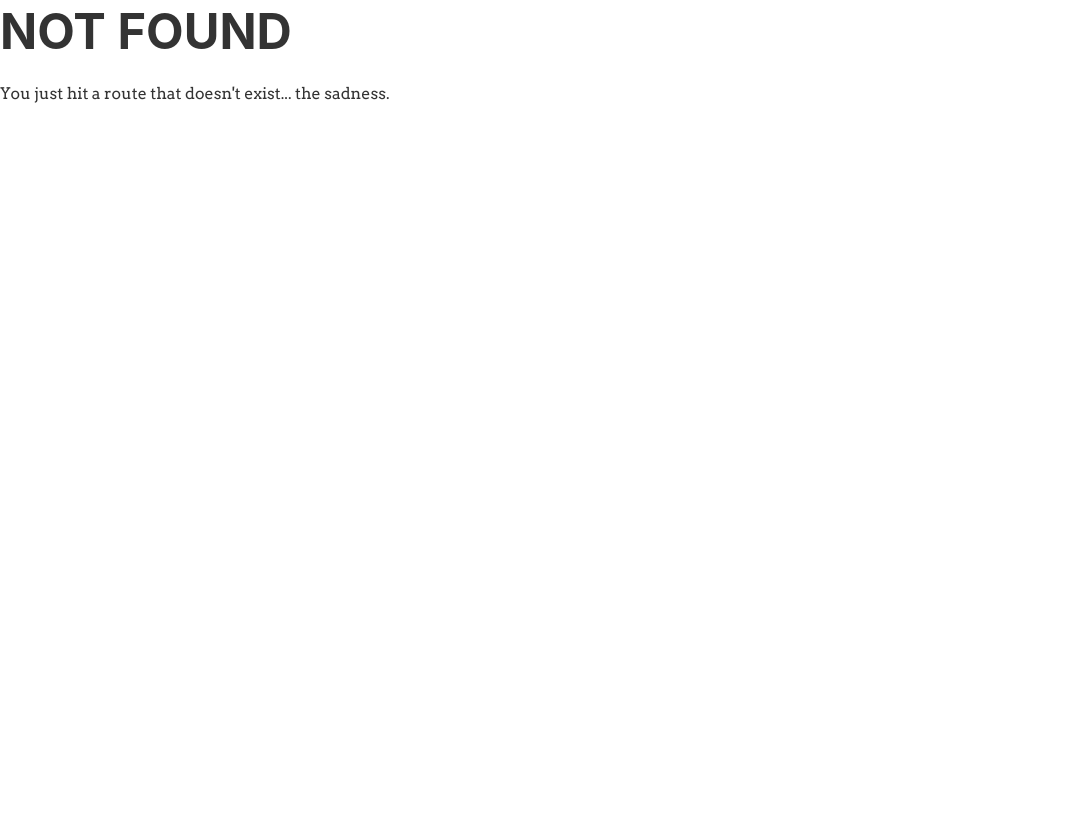
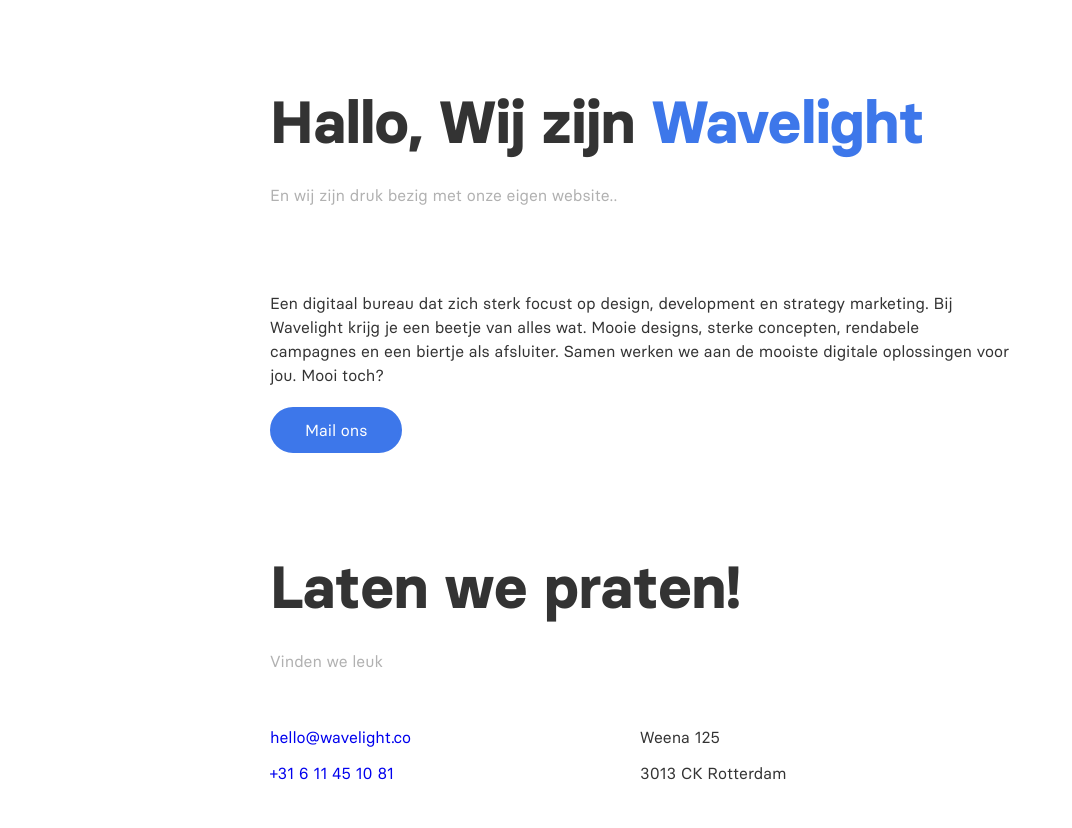
Before and after one commit to DennisTimmers01/wavelight.co, a Gatsby site: page /placeholder in a window 1280 px wide. Before the commit this address had no page. Shown: the whole page, without its empty margins (0-1072 px from the left). Before the commit the page ends 800 px from the top, so only its background shows below. Built offline with nearby package versions, Linux system fonts and the light colour scheme; Gatsby itself is replaced by a stand-in of ours.

Commit message:
feat(placeholder): add placeholder

```diff
--- a/gatsby-config.js
+++ b/gatsby-config.js
@@ -1,4 +1,4 @@
-const path = require('path');
+const path = require('path')
 
 module.exports = {
   siteMetadata: {
@@ -19,31 +19,23 @@
         icon: 'src/images/gatsby-icon.png', // This path is relative to the root of the site.
       },
     },
-    {
-      resolve: 'gatsby-plugin-web-font-loader',
-      options: {
-        google: {
-          families: ['arvo', 'heebo']
-        }
-      }
-    },
     'gatsby-plugin-offline',
     {
       resolve: `gatsby-source-filesystem`,
       options: {
         name: `images`,
-        path: path.join(__dirname, `src`, `images`)
-      }
+        path: path.join(__dirname, `src`, `images`),
+      },
     },
     {
       resolve: `gatsby-source-filesystem`,
       options: {
         name: `markdown-pages`,
-        path: path.join(__dirname, `src`, `markdown-files`)
-      }
+        path: path.join(__dirname, `src`, `markdown-files`),
+      },
     },
     'gatsby-transformer-remark',
     'gatsby-transformer-sharp',
-    'gatsby-plugin-sharp'
+    'gatsby-plugin-sharp',
   ],
 }
--- a/src/components/common/Button/styled/index.jsx
+++ b/src/components/common/Button/styled/index.jsx
@@ -1,21 +1,24 @@
-import styled, {css} from 'styled-components';
+import styled, { css } from 'styled-components'
 
 export default styled.button`
   padding-top: ${p => p.theme.sizes.xs};
-  padding-right: ${p => p.theme.sizes.md};
+  padding-right: ${p => p.theme.sizes.lg};
   padding-bottom: ${p => p.theme.sizes.xs};
-  padding-left: ${p => p.theme.sizes.md};
+  padding-left: ${p => p.theme.sizes.lg};
   margin-bottom: ${p => p.theme.sizes.sm};
   color: ${p => p.theme.colors.primary};
   background: ${p => p.theme.colors.white};
   border: 3px solid ${p => p.theme.colors.primary};
+  border-radius: 30px;
 
   &:hover {
     color: ${p => p.theme.colors.white};
     background: ${p => p.theme.colors.primary};
-  };
+  }
 
-  ${p => p.inverted && css`
+  ${p =>
+    p.inverted &&
+    css`
       color: ${p => p.theme.colors.white};
       background: ${p => p.theme.colors.primary};
 
@@ -23,5 +26,5 @@
         color: ${p => p.theme.colors.primary};
         background: ${p => p.theme.colors.white};
       }
-  `}
+    `};
 `
--- /dev/null
+++ b/src/components/common/Container/Column/styled/index.jsx
@@ -0,0 +1,9 @@
+import styled from 'styled-components'
+
+export default styled.div`
+  width: 100%;
+
+  @media screen and (min-width: 1024px) {
+    width: ${p => p.columnWidth || `100%`};
+  }
+`
--- a/src/components/common/Container/styled/index.jsx
+++ b/src/components/common/Container/styled/index.jsx
@@ -1,8 +1,20 @@
-import styled from 'styled-components'
+import styled, { css } from 'styled-components'
 
 export default styled.div`
   padding-top: ${p => p.theme.sizes[p.paddingTop] || 0};
   padding-right: ${p => p.theme.sizes.md};
   padding-bottom: ${p => p.theme.sizes[p.paddingBottom] || 0};
   padding-left: ${p => p.theme.sizes.md};
+
+  ${p =>
+    p.withFlex &&
+    css`
+      display: flex;
+      flex-flow: row wrap;
+    `};
+
+  @media screen and (min-width: 1024px) {
+    margin: 0 auto;
+    max-width: 780px;
+  }
 `
--- /dev/null
+++ b/src/components/common/Footer/index.jsx
@@ -0,0 +1,10 @@
+import React from 'react'
+import PropTypes from 'prop-types'
+
+const Footer = ({ children }) => <footer>{children}</footer>
+
+Footer.propTypes = {
+  children: PropTypes.node.isRequired,
+}
+
+export default Footer
--- /dev/null
+++ b/src/components/common/List/index.jsx
@@ -0,0 +1,14 @@
+import React from 'react'
+import PropTypes from 'prop-types'
+
+import StyledList from './styled'
+
+const List = ({ children, ...props }) => (
+  <StyledList {...props}>{children}</StyledList>
+)
+
+List.propTypes = {
+  children: PropTypes.node.isRequired,
+}
+
+export default List
--- /dev/null
+++ b/src/components/common/List/styled/index.jsx
@@ -0,0 +1,9 @@
+import styled from 'styled-components'
+
+export default styled.ul`
+  list-style: none;
+  padding: 0;
+  padding-top: ${p => p.theme.sizes.lg};
+  padding-bottom: ${p => p.theme.sizes.lg};
+  margin: 0;
+`
--- /dev/null
+++ b/src/pages/placeholder.jsx
@@ -0,0 +1,65 @@
+import React from 'react'
+
+import Layout from '../components/layout'
+import Container from '../components/common/Container/styled'
+import Header from '../components/common/Header'
+import Footer from '../components/common/Footer'
+import PageTitle from '../components/common/PageTitle'
+import Intro from '../components/common/Intro'
+import Button from '../components/common/Button'
+import List from '../components/common/List'
+import Column from '../components/common/Container/Column/styled'
+
+const IndexPage = () => (
+  <Layout>
+    <Header paddingTop="xxl" paddingBottom="xxl">
+      <PageTitle title="Hallo, Wij zijn " highlight="Wavelight" />
+      <Intro content="En wij zijn druk bezig met onze eigen website.." />
+    </Header>
+    <Container as="section" paddingBottom="xxl">
+      <p>
+        Een digitaal bureau dat zich sterk focust op design, development en
+        strategy marketing. Bij Wavelight krijg je een beetje van alles wat.
+        Mooie designs, sterke concepten, rendabele campagnes en een biertje als
+        afsluiter. Samen werken we aan de mooiste digitale oplossingen voor jou.
+        Mooi toch?
+      </p>
+      <Button
+        href="mailto:hello@wavelight.co"
+        as="a"
+        inverted
+        value="Mail ons"
+      />
+    </Container>
+    <Footer>
+      <Container as="header" paddingBottom="md">
+        <PageTitle title="Laten we praten!" />
+        <Intro content="Vinden we leuk" />
+      </Container>
+      <Container withFlex>
+        <Column columnWidth="50%">
+          <List>
+            <li>
+              <a href="mailto:hello@wavelight.co">hello@wavelight.co</a>
+            </li>
+            <li>
+              <a href="tel:0611451081">+31 6 11 45 10 81</a>
+            </li>
+          </List>
+        </Column>
+        <Column columnWidth="50%">
+          <List>
+            <li>
+              <p>Weena 125</p>
+            </li>
+            <li>
+              <p>3013 CK Rotterdam</p>
+            </li>
+          </List>
+        </Column>
+      </Container>
+    </Footer>
+  </Layout>
+)
+
+export default IndexPage
--- a/src/styles/theme/config/typography/index.js
+++ b/src/styles/theme/config/typography/index.js
@@ -1,14 +1,14 @@
-const scaleRatio = 1.25
-const baseFontSize = '16px';
+const scaleRatio = 1.3
+const baseFontSize = '16px'
 
 const typographySettings = {
   base: {
     header: {
-      font: 'heebo',
+      font: 'basiercircle-bold',
       lineHeight: 1.3,
     },
     body: {
-      font: 'arvo',
+      font: 'basiercircle-regular',
       lineHeight: 1.5,
     },
   },
--- a/src/styles/theme/global/index.js
+++ b/src/styles/theme/global/index.js
@@ -7,6 +7,18 @@
 const GlobalStyles = createGlobalStyle`
   ${resetStyles}
 
+  @font-face {
+    font-family: 'basiercircle-regular';
+    src: url(${require('../../../assets/font/basier/basiercircle-regular-webfont.woff')}) format('woff'),
+         url(${require('../../../assets/font/basier/basiercircle-regular-webfont.woff2')}) format('woff2')
+  }
+
+    @font-face {
+    font-family: 'basiercircle-bold';
+    src: url(${require('../../../assets/font/basier/basiercircle-bold-webfont.woff')}) format('woff'),
+         url(${require('../../../assets/font/basier/basiercircle-bold-webfont.woff2')}) format('woff2')
+  }
+
   html,
   body {
     font-family: ${typogrophySettings.base.body.font};
@@ -15,6 +27,7 @@
   }
 
   h1, h2, h3, h4, form legend {
+    font-family: ${typogrophySettings.base.header.font};
     line-height: ${typogrophySettings.base.header.lineHeight};
     margin-bottom: ${spacingSettings.sizes.xxs};
   }
--- a/src/styles/theme/index.js
+++ b/src/styles/theme/index.js
@@ -3,11 +3,12 @@
 const theme = {
   colors: {
     primary: '#3D77EA',
-    primaryLight: '#A4C2FF',
+    primaryLight: '#B1B1B1',
     secondary: '#2A2A2A',
-    white: '#FFFFFF'
+    white: '#FFFFFF',
+    textColor: '#000000',
   },
-  ...spacingSettings
-};
+  ...spacingSettings,
+}
 
-export default theme;
+export default theme
```
Also changed, not shown: src/assets/font/basier/basiercircle-bold-webfont.woff (added), src/assets/font/basier/basiercircle-bold-webfont.woff2 (added), src/assets/font/basier/basiercircle-regular-webfont.woff (added), src/assets/font/basier/basiercircle-regular-webfont.woff2 (added), src/images/facebook.svg (added), src/images/instagram.svg (added), src/images/whatsapp.svg (added), 1 other file. Lines whose indentation alone changed are shown as unchanged.
